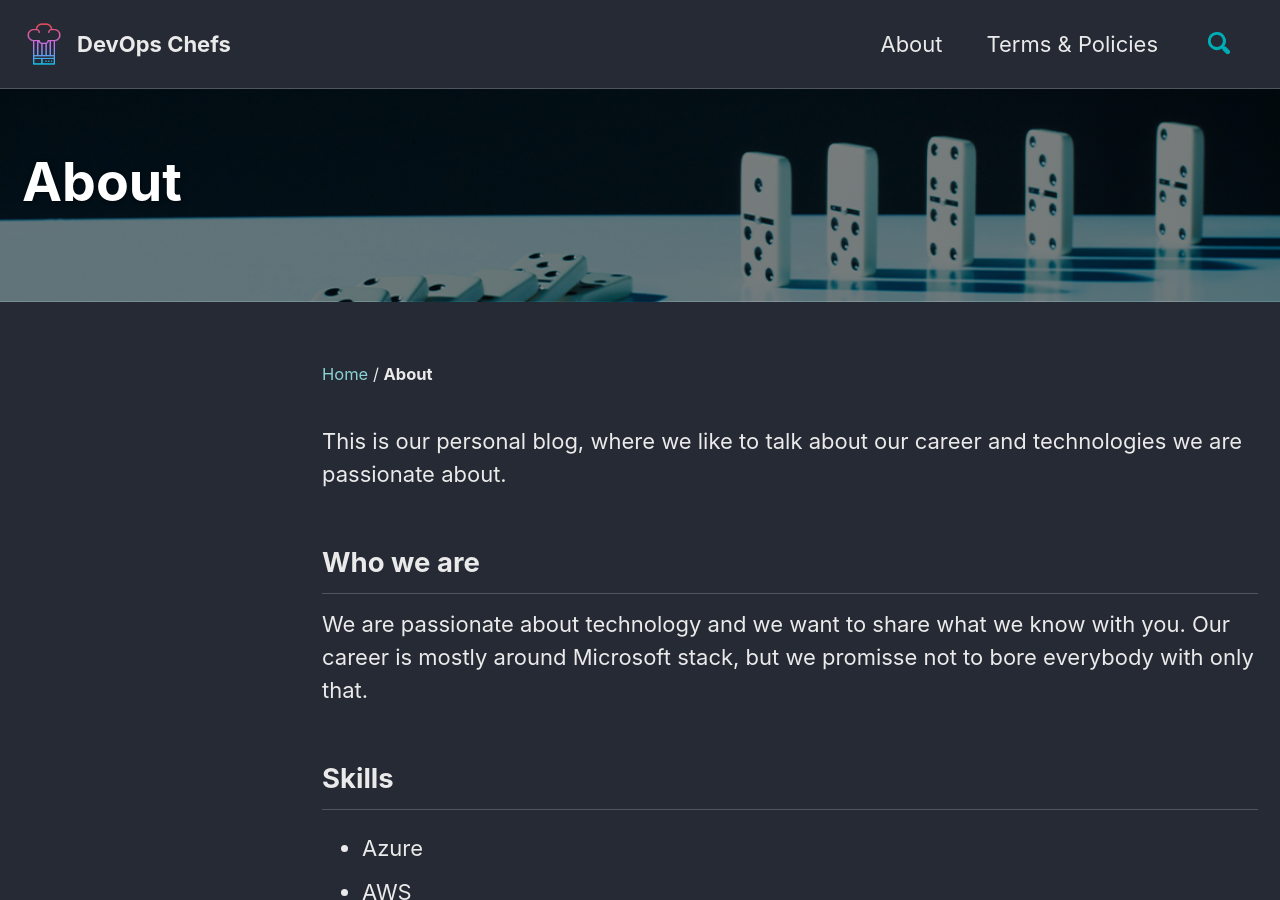
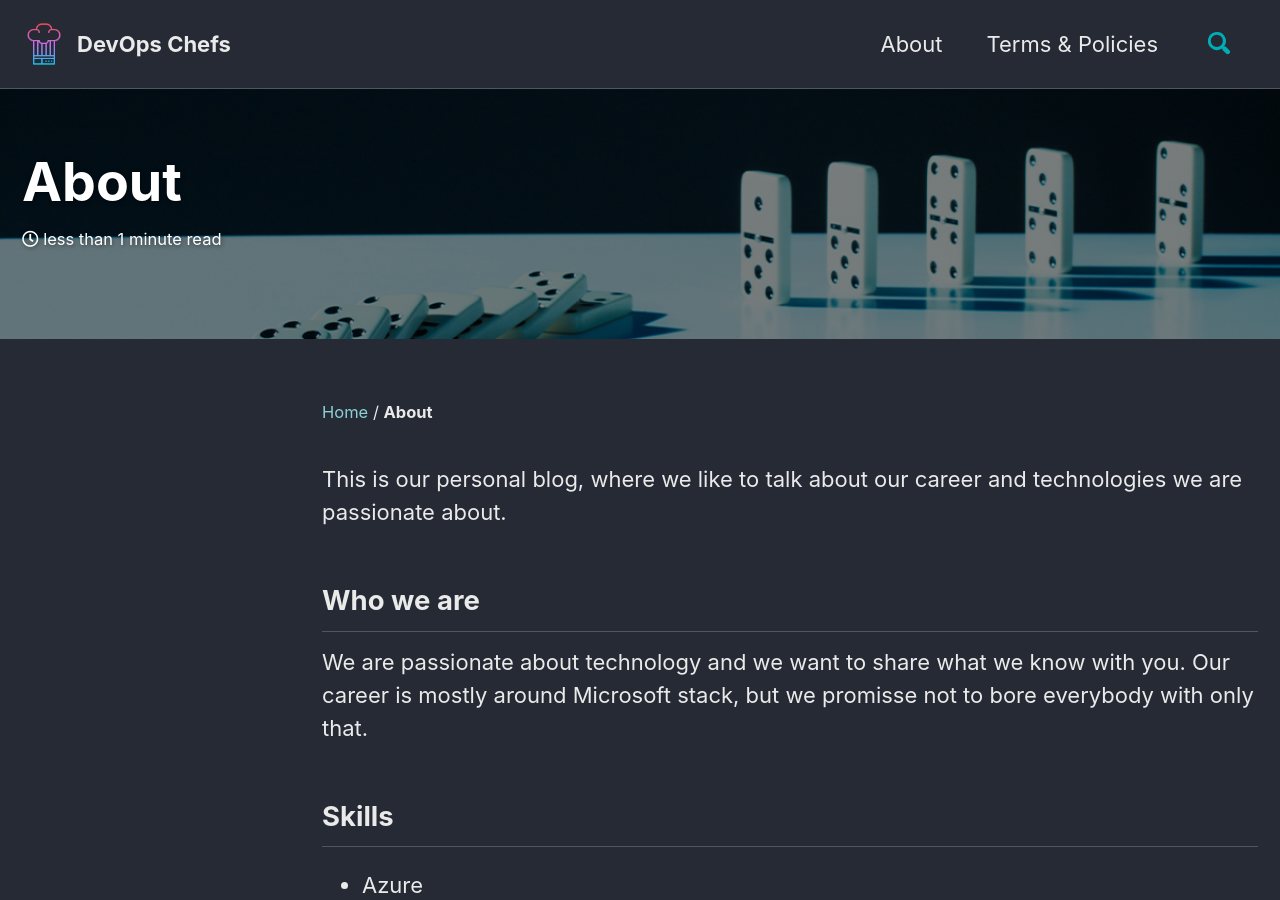
Before and after one commit to devopschefs/blog, a Jekyll site: the page built from _pages/about.md, in a window 1280 px wide and 900 px high. Built offline with Jekyll 4.4.1, drawn with Linux system fonts in a browser that asks for light colours; cached includes are drawn as plain includes; some of the changed lines change nothing that is shown.

Commit message:
feat: defaults

```diff
--- a/_config.yml
+++ b/_config.yml
@@ -320,17 +320,19 @@
       type: pages
     values:
       layout: single
+      author_profile: false
+      read_time: true
+      comments: false
       sitemap: true
       classes: wide
-      comments: false
   # _collections
   - scope:
       path: ""
       type: foo
     values:
       layout: collection
+      comments: false
       entries_layout: grid
-      comments: false
   # _tags
   - scope:
       path: ""
```
